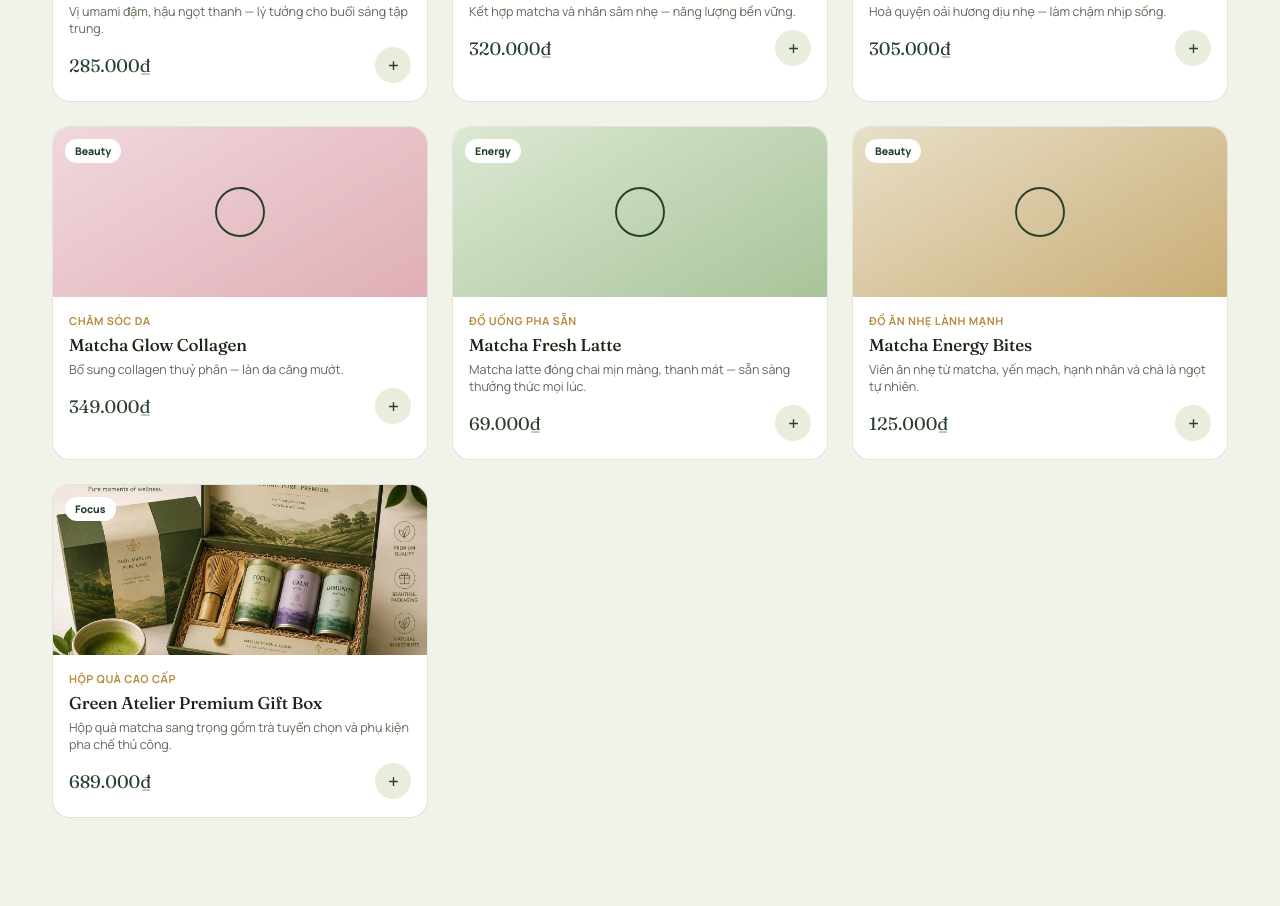
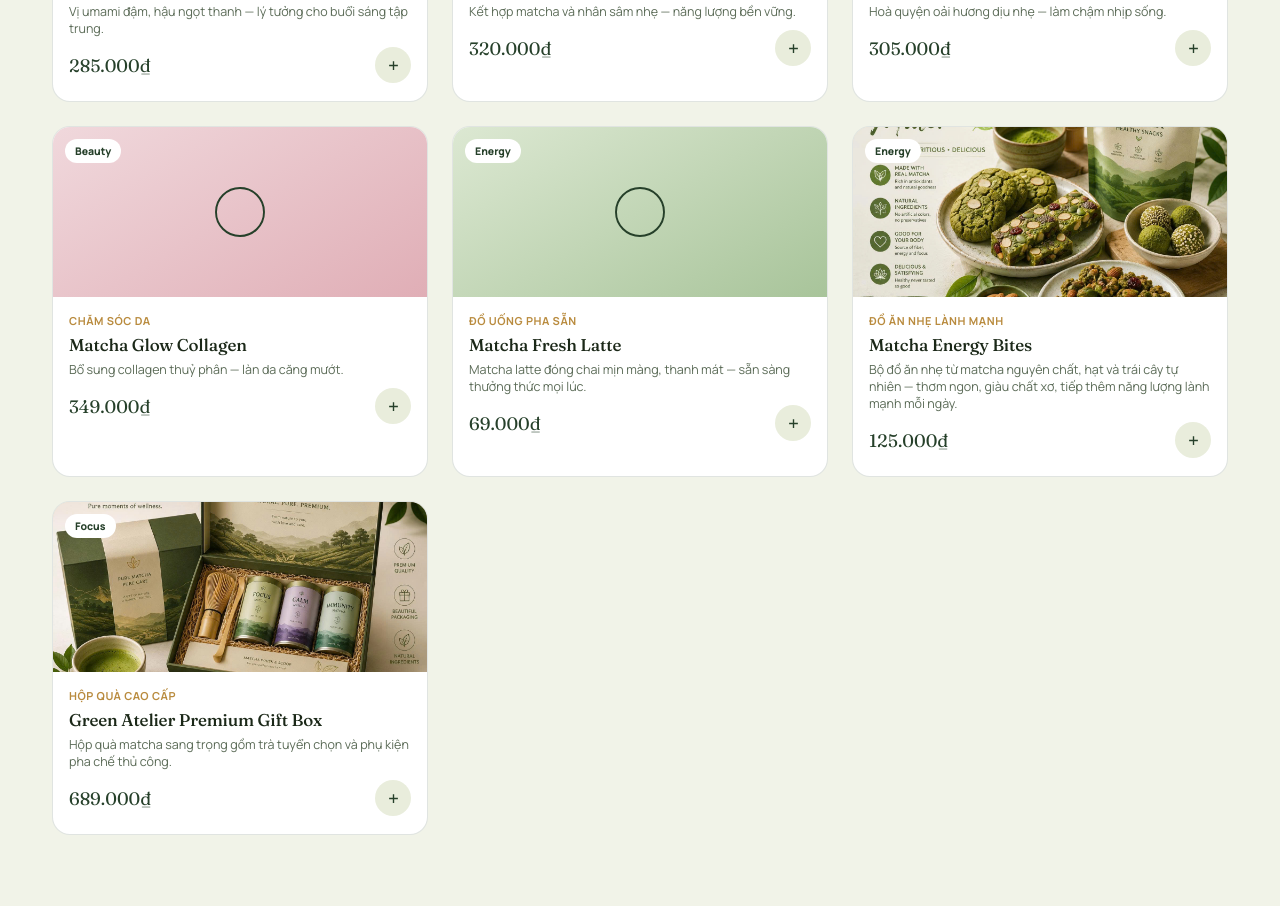
Before and after one commit to thanhtam2412004/E-commerce, a Next.js app: page / in a window 1280 px wide. Shown: the part 1160-2066 px from the top of the page. Built offline with nearby package versions, Linux system fonts and the light colour scheme.

Commit message:
Update mockData.js

```diff
--- a/data/mockData.js
+++ b/data/mockData.js
@@ -8,7 +8,7 @@ export const mockProducts = [
   { id: '7', tag: 'Energy', grad: 'linear-gradient(150deg,#F3E3C2,#D9AE6C)', cat: 'Đặc tuyển', name: 'Matcha Citrus Spark', desc: 'Hương cam quýt tươi mát, đánh thức năng lượng.', price: '298.000₫', rawPrice: 298000 },
   { id: '8', tag: 'Beauty', grad: 'linear-gradient(150deg,#F0D8DC,#E0AEB6)', cat: 'Chăm sóc da', name: 'Matcha Rose Radiance', desc: 'Chiết xuất hoa hồng — nuôi dưỡng làn da từ bên trong.', price: '339.000₫', rawPrice: 339000 },
   { id: '9', tag: 'Energy', grad: 'linear-gradient(150deg,#DCE8D2,#A8C49A)', cat: 'Đồ uống pha sẵn', name: 'Matcha Fresh Latte', desc: 'Matcha latte đóng chai mịn màng, thanh mát — sẵn sàng thưởng thức mọi lúc.', price: '69.000₫', rawPrice: 69000 },
-  { id: '10', tag: 'Beauty', grad: 'linear-gradient(150deg,#E8DFC8,#C9AD75)', cat: 'Đồ ăn nhẹ lành mạnh', name: 'Matcha Energy Bites', desc: 'Viên ăn nhẹ từ matcha, yến mạch, hạnh nhân và chà là ngọt tự nhiên.', price: '125.000₫', rawPrice: 125000 },
+  { id: '10', tag: 'Energy', grad: 'linear-gradient(150deg,#E8DFC8,#C9AD75)', cat: 'Đồ ăn nhẹ lành mạnh', name: 'Matcha Energy Bites', desc: 'Bộ đồ ăn nhẹ từ matcha nguyên chất, hạt và trái cây tự nhiên — thơm ngon, giàu chất xơ, tiếp thêm năng lượng lành mạnh mỗi ngày.', longDesc: 'Khám phá bộ sưu tập đồ ăn nhẹ matcha gồm bánh quy, thanh năng lượng, viên protein, granola, cụm hạnh nhân và trái cây sấy phủ matcha. Mỗi món được làm từ nguyên liệu có nguồn gốc thực vật, không chất bảo quản nhân tạo, cân bằng giữa vị matcha thanh dịu và độ ngọt tự nhiên.', features: ['Matcha nguyên chất, giàu chất chống oxy hoá', 'Nguyên liệu có nguồn gốc thực vật', 'Không màu nhân tạo và không chất bảo quản', 'Giàu chất xơ, hỗ trợ năng lượng và sự tập trung'], variants: ['Bánh quy Matcha', 'Thanh năng lượng Matcha', 'Bánh protein Matcha', 'Granola Matcha', 'Cụm hạnh nhân Matcha', 'Trái cây sấy phủ Matcha'], images: ['/images/matcha-energy-bites.jpg', '/images/matcha-energy-bites-varieties.jpg'], price: '125.000₫', rawPrice: 125000 },
   { id: '11', tag: 'Focus', grad: 'linear-gradient(150deg,#E7DCC5,#B98B3E)', cat: 'Hộp quà cao cấp', name: 'Green Atelier Premium Gift Box', desc: 'Hộp quà matcha sang trọng gồm trà tuyển chọn và phụ kiện pha chế thủ công.', price: '689.000₫', rawPrice: 689000, images: ['/images/green-atelier-premium-gift-box.jpg', '/images/functional-matcha-collection.jpg'] },
 ];
 
```
